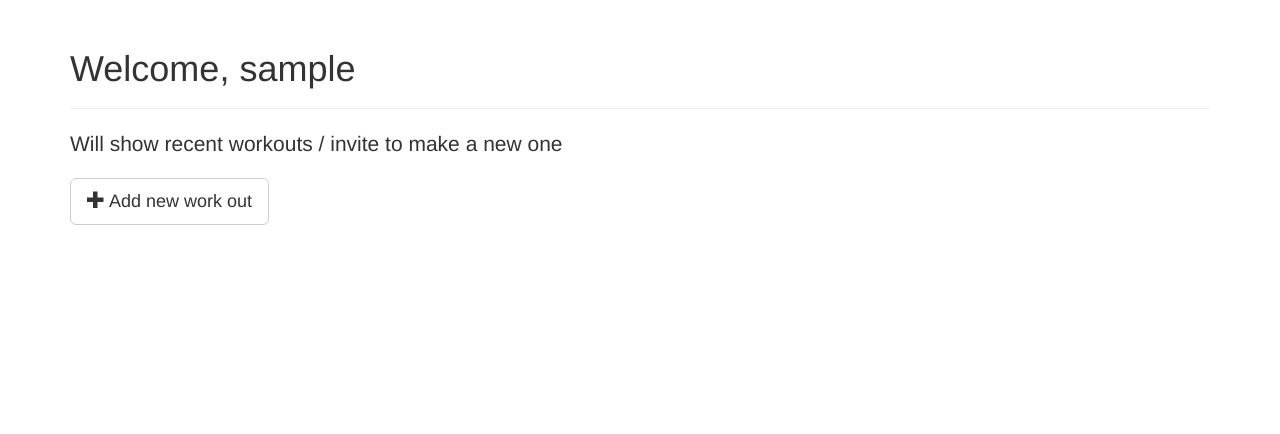
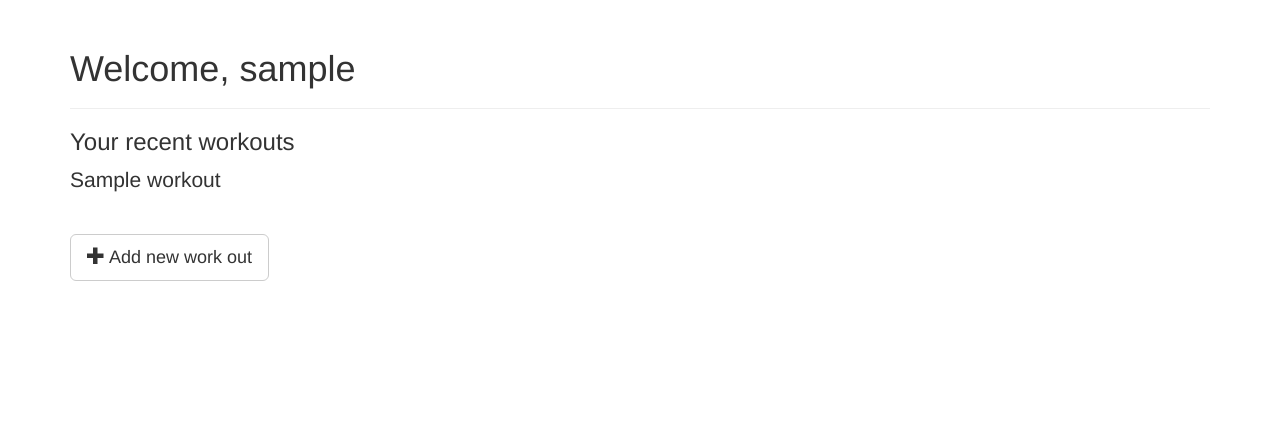
Before and after one commit to johnshiver/fitizen, a Django app: template fitizen/profiles/templates/home.html in a window 1280 px wide. Shown: the part 51-485 px from the top of the page. Run offline with Django 3.2, Linux system fonts and the light colour scheme; the first user in the database is signed in; tables that the repository leaves empty hold one stand-in row (Sample ...); the template is opened without the code that fills it: most values are stand-ins (such as "Sample title", 1, 10 or a date in 2020); some libraries are stand-ins or nearby versions.

Commit message:
Home page now shows recent workouts, listed by day

```diff
--- a/fitizen/body_weight_workout/forms.py
+++ b/fitizen/body_weight_workout/forms.py
@@ -0,0 +1,3 @@
+from django.forms import ModelForm
+
+from .models import WeightExercise
--- a/fitizen/body_weight_workout/views.py
+++ b/fitizen/body_weight_workout/views.py
@@ -21,7 +21,6 @@ class CreateWorkout(
 
     def get(self, request, *args, **kwargs):
         user = request.user
-        # now = datetime.now()
         workout = BodyWeightWorkout(user=user)
         workout.save()
         self.messages.success("New workout created!")
--- a/fitizen/profiles/templates/home.html
+++ b/fitizen/profiles/templates/home.html
@@ -7,7 +7,14 @@
 {% block content %}
 
 {% if user.is_authenticated %}
-<p class="lead">Will show recent workouts / invite to make a new one</p>
+<p class="lead"><h3>Your recent workouts</h3></p>
+<p class="lead">
+    {% for workout in workouts %}
+    {{ workout }}
+    {% endfor %}
+</p>
+
+<br />
 
 <a href="{% url 'create_workout' %}" class="btn btn-default btn-lg" role="button">
     <span class="glyphicon glyphicon-plus"></span>
--- a/fitizen/profiles/views.py
+++ b/fitizen/profiles/views.py
@@ -7,6 +7,7 @@ from django.contrib.auth import authenticate, login, logout
 from django.core.urlresolvers import reverse_lazy
 
 from .forms import RegistrationForm, LoginForm
+from body_weight_workout.models import BodyWeightWorkout
 
 from braces import views
 
@@ -15,7 +16,8 @@ class Home(View):
     template_name = 'home.html'
 
     def get(self, request, *args, **kwargs):
-        return render(request, self.template_name)
+        workouts = BodyWeightWorkout.objects.filter(user=request.user.id).datetimes('created', 'day', order='DESC')
+        return render(request, self.template_name, {'workouts': workouts})
 
 
 class Contact(View):
```
